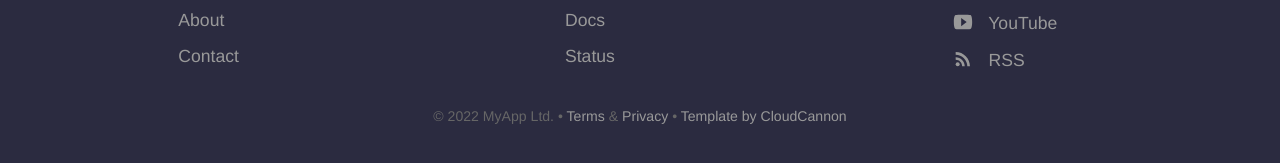
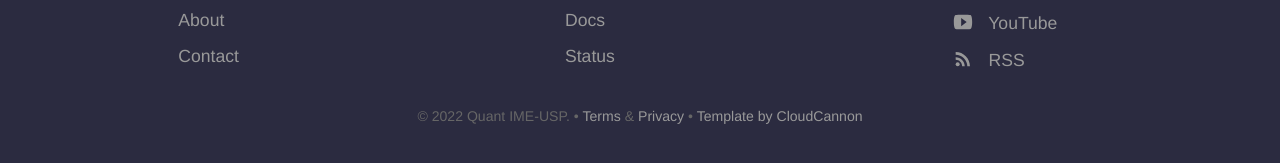
Before and after one commit to quant-ime-usp/quant-ime-usp.github.io, a Jekyll site: the page built from index.html, in a window 1280 px wide and 900 px high, scrolled down 2499 px. Shown: the part 723-886 px from the top of the window. Built offline with Jekyll 4.4.1, drawn with Linux system fonts in a browser that asks for light colours.

Commit message:
adjusting org name in the footer

```diff
--- a/_layouts/default.html
+++ b/_layouts/default.html
@@ -44,7 +44,7 @@
 					</ul>
 					{% endfor %}
 				</div>
-				<p class="copyright">&copy; {{ site.time | date: '%Y' }} MyApp Ltd. • <a href="#">Terms</a> &amp; <a href="#">Privacy</a> • <a href="https://cloudcannon.com/">Template by CloudCannon</a></p>
+				<p class="copyright">&copy; {{ site.time | date: '%Y' }} Quant IME-USP. • <a href="#">Terms</a> &amp; <a href="#">Privacy</a> • <a href="https://cloudcannon.com/">Template by CloudCannon</a></p>
 			</div>
 		</footer>
 		<script>
```
